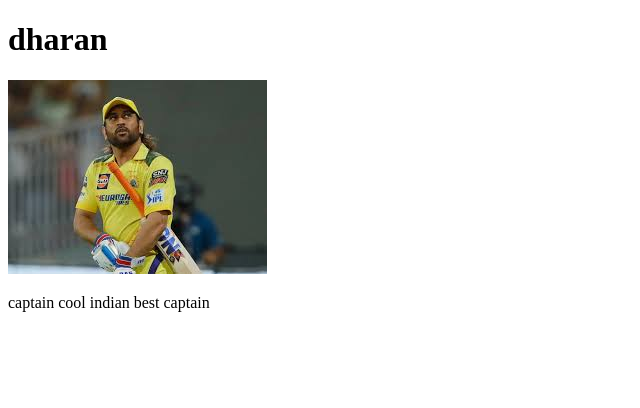
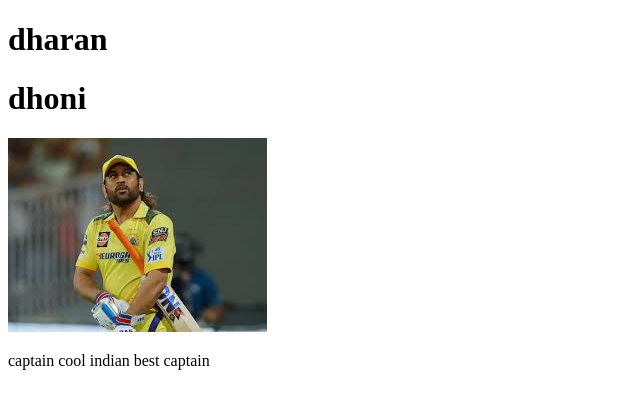
Before and after one commit to DharanDharan/next-project, a plain HTML site: page index.html in a window 1280 px wide. Shown: the whole page, without its empty margins (0-640 px from the left). Drawn offline with Linux system fonts and the light colour scheme.

Commit message:
added heading

```diff
--- a/index.html
+++ b/index.html
@@ -7,6 +7,7 @@
 </head>
 <body>
     <h1>dharan</h1>
+    <h1>dhoni</h1>
 
  <img src="profile.jpg" alt="">
     <p>captain cool indian  best captain</p>
```
